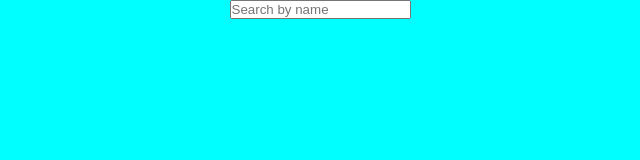
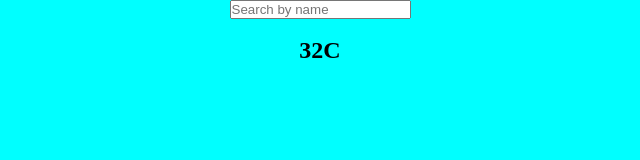
Before and after one commit to abhayrsr/weatherApp, a plain HTML site: page index.html in a window 1280 px wide. Shown: the full height of the page, 320-960 px from the left. Drawn offline with Linux system fonts and the light colour scheme.

Commit message:
feat: id

```diff
--- a/index.html
+++ b/index.html
@@ -13,12 +13,12 @@
             <input type = "search" id = "search" placeholder = "Search by name">
         </div>
 
-        <div class = "row">
+        <div class = "row" id = "weather">
             <div>
-
+                <img src = ""/>
             </div>
             <div>
-
+                <h2> 32C</h2>
             </div>
         </div>
 
```
